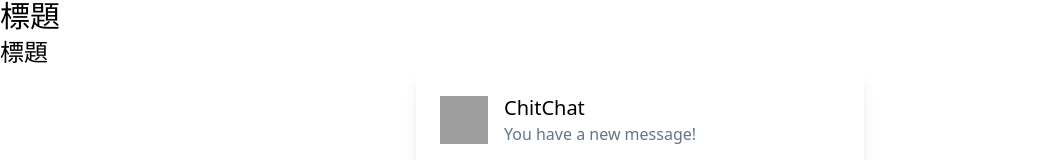
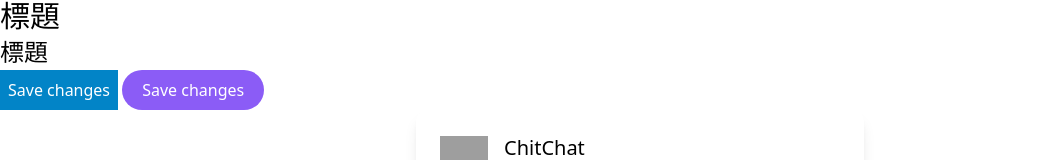
Before and after one commit to hobbyling/tailwind-practise, a website: page src/index.html in a window 1280 px wide. Shown: the part 134-294 px from the top of the page, without its empty margins (0-1039 px from the left). Drawn offline with Linux system fonts and the light colour scheme; grey boxes are pictures that could not be loaded.

```diff
--- a/src/index.html
+++ b/src/index.html
@@ -17,6 +17,14 @@
   <h1>
     標題
   </h1>
+  <button class="bg-sky-600 hover:bg-sky-700 text-white p-2 focus: shadow-outline">
+    Save changes
+  </button>
+
+  <button class="p-2 pl-5 pr-5 rounded-full text-white bg-violet-500 hover:bg-violet-600 active:bg-violet-700 focus:outline-none focus:ring focus:ring-violet-300">
+    Save changes
+  </button>
+
   <div class="card">
     <div class="shrink-0">
       <img class="h-12 w-12" src="https://icon-library.com/images/chat-icon-png/chat-icon-png-9.jpg" alt="ChitChat Logo">
```
Also changed, not shown: dist/output.css.
